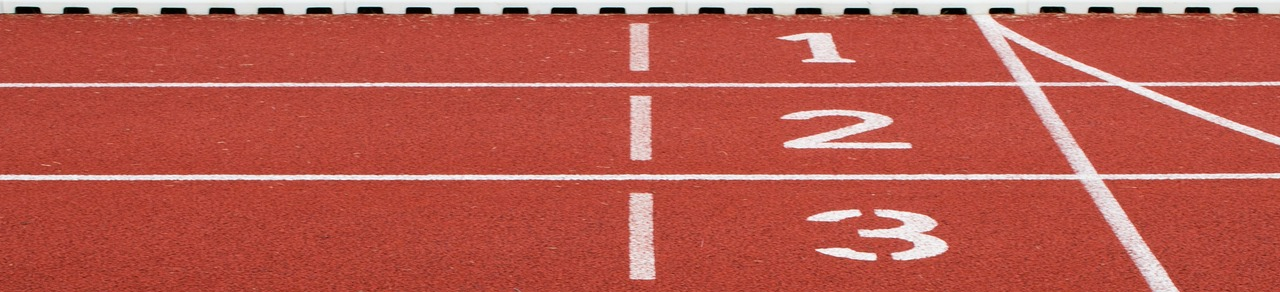
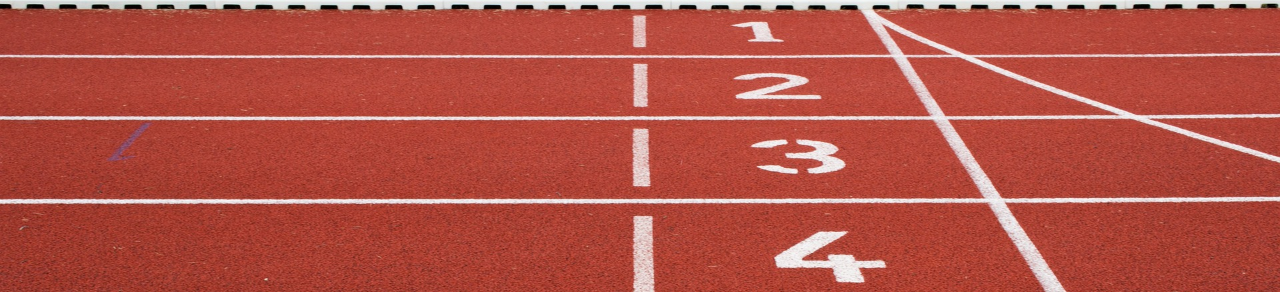
Before and after one commit to ameliapham/DOM-stopwatch, a website built with Vite: page index.html in a window 1280 px wide. Shown: the top 292 px of the page. Built offline with nearby package versions, Linux system fonts and the light colour scheme.

Commit message:
Modify background

```diff
--- a/style.css
+++ b/style.css
@@ -3,7 +3,7 @@
 }
 body{
     height: 100vh;
-    background: url('/images/race2.jpeg') no-repeat top center;
+    background: url('/images/race2.jpeg') no-repeat top center/cover;
     font-family: "geist", sans-serif;
     display: flex;
     justify-content: center;
```
